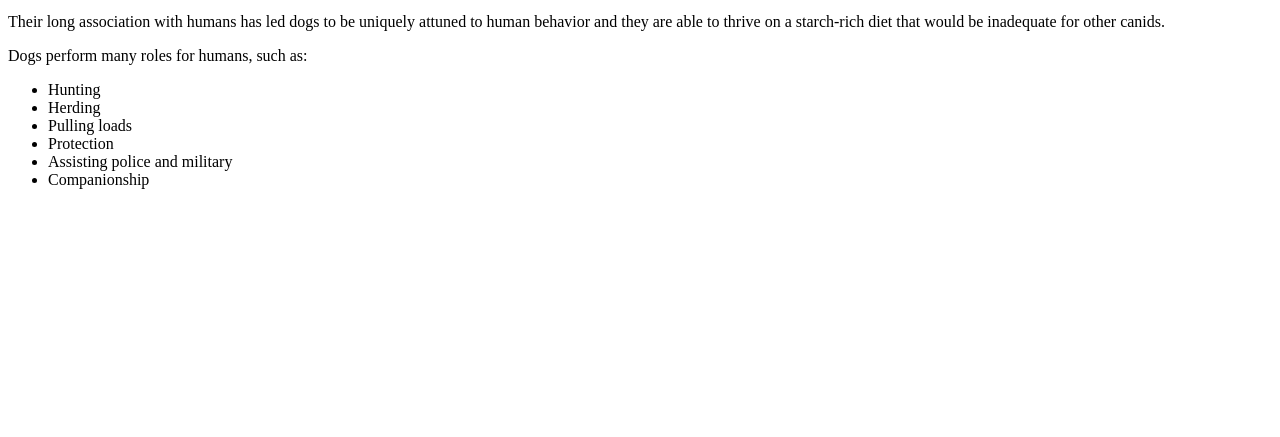
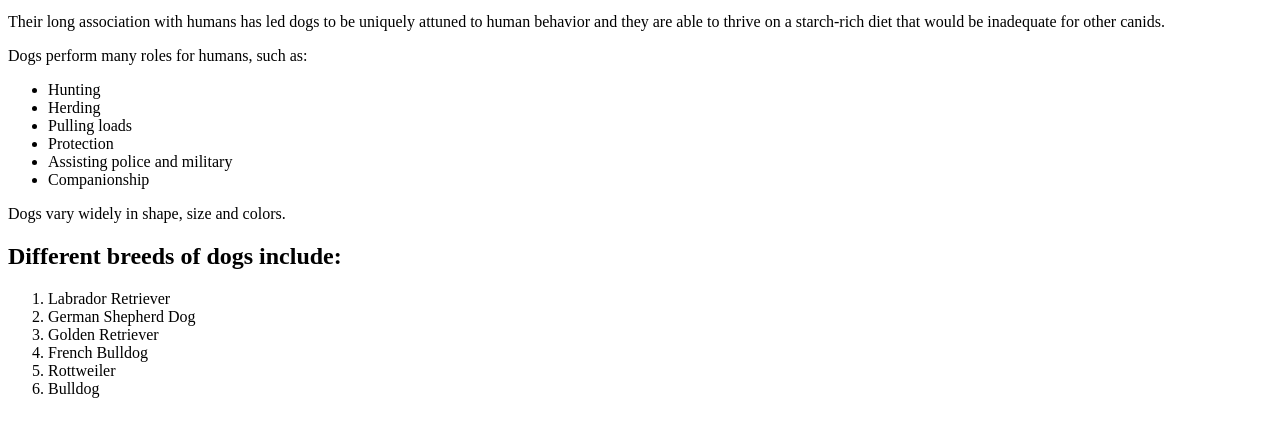
Before and after one commit to D-Kamunya/pet-website, a plain HTML site: page index.html in a window 1280 px wide. Shown: the part 101-538 px from the top of the page. Drawn offline with Linux system fonts and the light colour scheme.

Commit message:
Added pets different breeds

```diff
--- a/index.html
+++ b/index.html
@@ -18,5 +18,15 @@
       <li>Companionship </li>
     </ul>
 
+    <p>Dogs vary widely in shape, size and colors.</p>
+    <h2>Different breeds of dogs include:</h2>
+    <ol>
+      <li>Labrador Retriever</li>
+      <li>German Shepherd Dog</li>
+      <li>Golden Retriever</li>
+      <li>French Bulldog</li>
+      <li>Rottweiler</li>
+      <li>Bulldog</li>
+    </ol>
   </body>
 </html>
```
